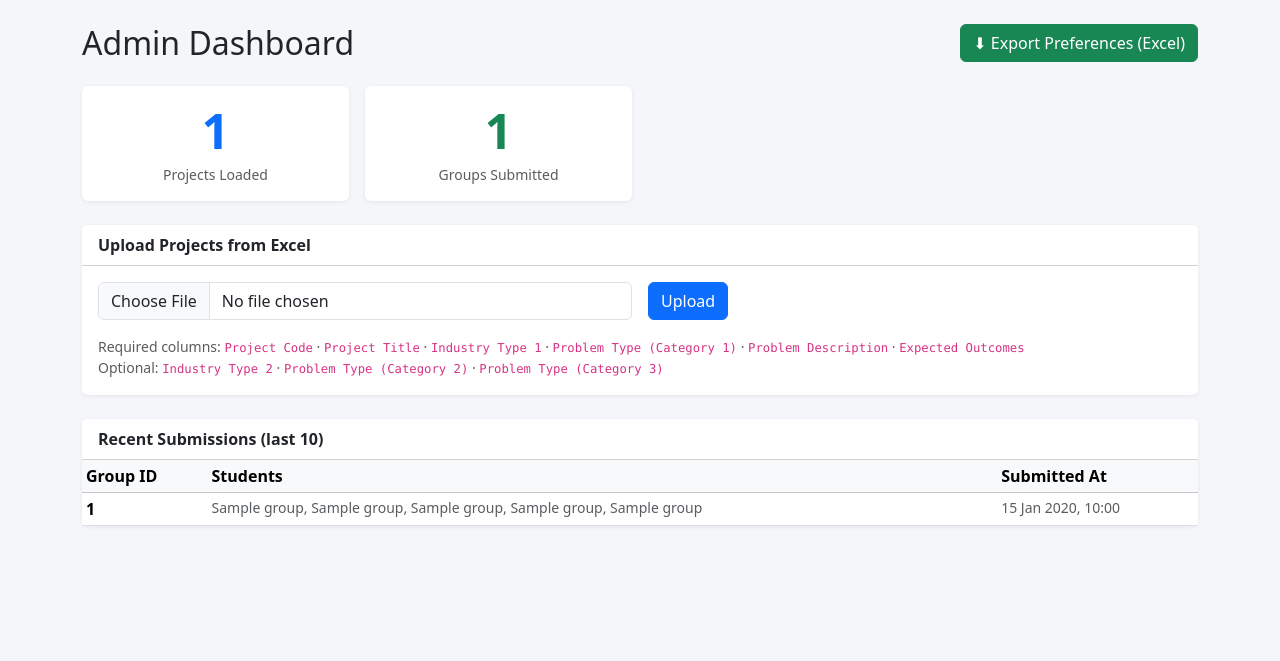
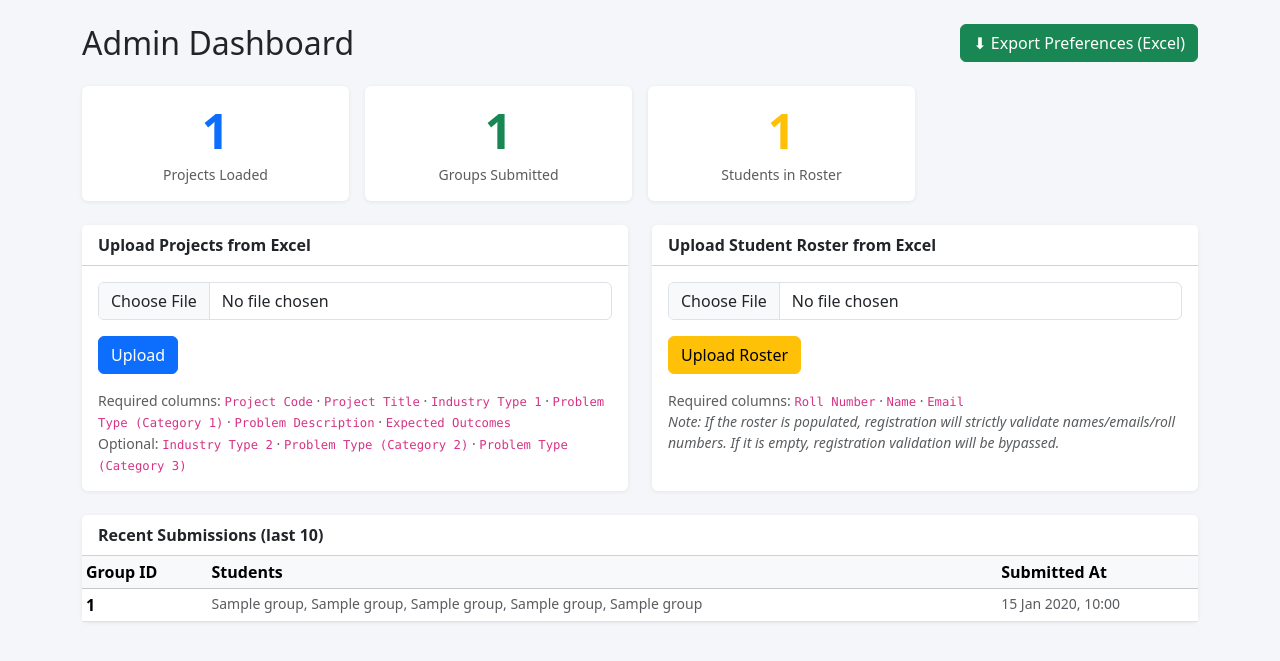
Before and after one commit to praveengarimella/elp-app, a FastAPI app: template templates/admin/dashboard.html in a window 1280 px wide. Shown: the part 56-717 px from the top of the page. Run offline with FastAPI, Linux system fonts and the light colour scheme; the template is opened without the code that fills it: most values are stand-ins (such as "Sample title", 1, 10 or a date in 2020); some libraries are stand-ins or nearby versions.

Commit message:
Implement student roster validation option to harden registration flow against identity/roll spoofing

```diff
--- a/main.py
+++ b/main.py
@@ -479,6 +479,33 @@ async def register_group(
         if not is_allowed:
             return render_register(error=f"All group member emails must belong to the @isb.edu domain. Checked: {email}")
 
+    # 1b. Validate against Student Roster if the roster is populated
+    try:
+        roster_count = db.query(StudentRoster).count()
+    except Exception:
+        roster_count = 0
+
+    if roster_count > 0:
+        # Validate Student 1 (Representative)
+        s1_db = db.query(StudentRoster).filter(StudentRoster.email == s1_email).first()
+        if not s1_db:
+            return render_register(error=f"Your email '{s1_email}' is not found in the official student roster. Please contact the administrator.")
+        if s1_db.roll_number != s1_roll.strip():
+            return render_register(error=f"Your roll number '{s1_roll}' does not match the record for '{s1_email}' in the roster.")
+
+        # Validate Students 2-5
+        for i, (name, roll, email) in enumerate([
+            (s2_name, s2_roll, s2_email),
+            (s3_name, s3_roll, s3_email),
+            (s4_name, s4_roll, s4_email),
+            (s5_name, s5_roll, s5_email),
+        ], start=2):
+            s_db = db.query(StudentRoster).filter(StudentRoster.email == email).first()
+            if not s_db:
+                return render_register(error=f"Student {i}'s email '{email}' is not found in the official student roster.")
+            if s_db.roll_number != roll.strip():
+                return render_register(error=f"Student {i}'s roll number '{roll}' does not match the record for '{email}' in the roster.")
+
     # 2. Check for duplicate emails within the form
     if len(set(emails)) != 5:
         return render_register(error="Duplicate student emails detected. Each group member must have a unique email.")
@@ -712,6 +739,7 @@ def admin_dashboard(
         "project_count": db.query(Project).count(),
         "group_count": db.query(Group).count(),
         "submitted_count": db.query(Group).filter(Group.is_submitted == True).count(),
+        "student_roster_count": db.query(StudentRoster).count(),
         "recent_groups": db.query(Group).order_by(Group.submitted_at.desc()).limit(10).all(),
     })
 
@@ -729,6 +757,7 @@ async def upload_projects(
             "project_count": db.query(Project).count(),
             "group_count": db.query(Group).count(),
             "submitted_count": db.query(Group).filter(Group.is_submitted == True).count(),
+            "student_roster_count": db.query(StudentRoster).count(),
             "recent_groups": db.query(Group).order_by(Group.submitted_at.desc()).limit(10).all(),
             "error": error,
             "success": success,
@@ -858,6 +887,68 @@ def export_preferences(db: Session = Depends(get_db), _=Depends(require_admin)):
     )
 
 
+@app.post("/admin/upload-roster", response_class=HTMLResponse)
+async def upload_roster(
+    request: Request,
+    file: UploadFile = File(...),
+    db: Session = Depends(get_db),
+    _=Depends(require_admin),
+):
+    def dashboard(error=None, success=None):
+        return templates.TemplateResponse("admin/dashboard.html", {
+            "request": request,
+            "project_count": db.query(Project).count(),
+            "group_count": db.query(Group).count(),
+            "submitted_count": db.query(Group).filter(Group.is_submitted == True).count(),
+            "student_roster_count": db.query(StudentRoster).count(),
+            "recent_groups": db.query(Group).order_by(Group.submitted_at.desc()).limit(10).all(),
+            "error": error,
+            "success": success,
+        })
+
+    contents = await file.read()
+    try:
+        wb = openpyxl.load_workbook(io.BytesIO(contents))
+    except Exception:
+        return dashboard(error="Could not read the file. Please upload a valid .xlsx file.")
+
+    ws = wb.active
+    raw_headers = [str(c.value).strip() if c.value else "" for c in ws[1]]
+    headers = [h.lower().replace(" ", "_") for h in raw_headers]
+
+    col = {}
+    for i, h in enumerate(headers):
+        if "roll" in h or "id" in h:
+            col["roll_number"] = i
+        elif "name" in h:
+            col["name"] = i
+        elif "email" in h or "mail" in h:
+            col["email"] = i
+
+    missing = [k for k in ("roll_number", "name", "email") if k not in col]
+    if missing:
+        readable = [m.replace("_", " ").title() for m in missing]
+        return dashboard(error=f"Could not find these columns: {', '.join(readable)}. Found: {', '.join(raw_headers)}")
+
+    uploaded = 0
+    # Clear the existing roster
+    db.query(StudentRoster).delete()
+    db.commit()
+
+    for row in ws.iter_rows(min_row=2, values_only=True):
+        roll = str(row[col["roll_number"]] or "").strip()
+        name = str(row[col["name"]] or "").strip()
+        email = str(row[col["email"]] or "").strip().lower()
+        if not roll or not name or not email:
+            continue
+
+        db.add(StudentRoster(roll_number=roll, name=name, email=email))
+        uploaded += 1
+
+    db.commit()
+    return dashboard(success=f"Done — Roster updated with {uploaded} students.")
+
+
 if __name__ == "__main__":
     import uvicorn
     uvicorn.run("main:app", host="0.0.0.0", port=8000, reload=True)
--- a/templates/admin/dashboard.html
+++ b/templates/admin/dashboard.html
@@ -34,14 +34,22 @@
       <div class="text-muted small mt-1">Groups Submitted</div>
     </div>
   </div>
+  <div class="col-6 col-md-3">
+    <div class="card text-center p-3">
+      <div class="display-5 fw-bold text-warning">{{ student_roster_count }}</div>
+      <div class="text-muted small mt-1">Students in Roster</div>
+    </div>
+  </div>
 </div>
 
-<!-- Upload -->
-<div class="card mb-4">
+<div class="row g-4">
+  <!-- Upload Projects -->
+  <div class="col-12 col-lg-6">
+    <div class="card h-100">
       <div class="card-header fw-semibold bg-white">Upload Projects from Excel</div>
-  <div class="card-body">
+      <div class="card-body d-flex flex-column justify-content-between">
         <form method="POST" action="/admin/upload" enctype="multipart/form-data" class="row g-3 align-items-end">
-      <div class="col-12 col-md-6">
+          <div class="col-12">
             <input type="file" class="form-control" name="file" accept=".xlsx,.xls" required />
           </div>
           <div class="col-auto">
@@ -56,6 +64,32 @@
         </form>
       </div>
     </div>
+  </div>
+
+  <!-- Upload Student Roster -->
+  <div class="col-12 col-lg-6">
+    <div class="card h-100">
+      <div class="card-header fw-semibold bg-white">Upload Student Roster from Excel</div>
+      <div class="card-body d-flex flex-column justify-content-between">
+        <form method="POST" action="/admin/upload-roster" enctype="multipart/form-data" class="row g-3 align-items-end">
+          <div class="col-12">
+            <input type="file" class="form-control" name="file" accept=".xlsx,.xls" required />
+          </div>
+          <div class="col-auto">
+            <button type="submit" class="btn btn-warning">Upload Roster</button>
+          </div>
+          <div class="col-12">
+            <p class="text-muted small mb-0">
+              Required columns: <code>Roll Number</code> · <code>Name</code> · <code>Email</code><br />
+              <em>Note: If the roster is populated, registration will strictly validate names/emails/roll numbers. If it is empty, registration validation will be bypassed.</em>
+            </p>
+          </div>
+        </form>
+      </div>
+    </div>
+  </div>
+</div>
+<div class="mb-4"></div>
 
 <!-- Recent submissions -->
 {% if recent_groups %}
```
Also changed, not shown: models.py (+8 -0 lines). Lines whose indentation alone changed are shown as unchanged.
